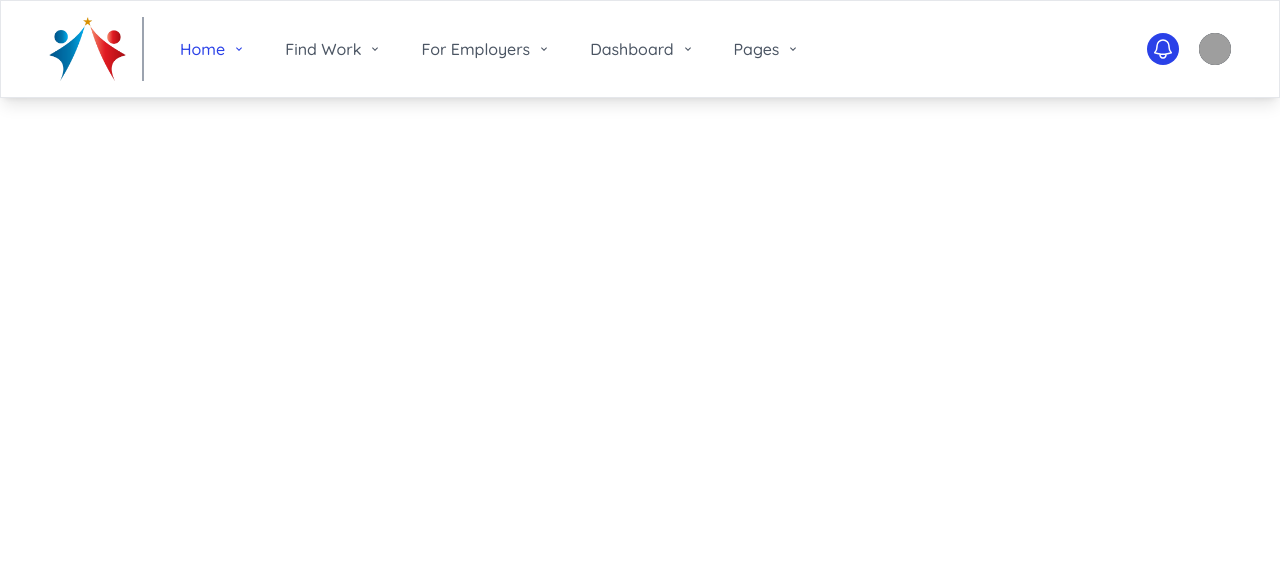
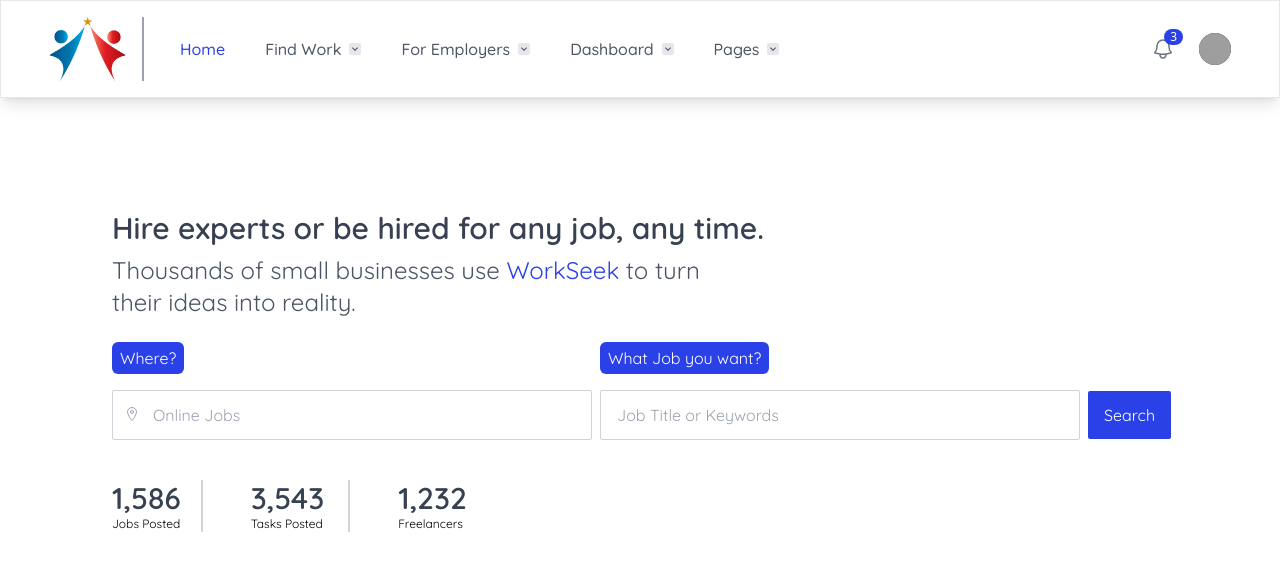
Before and after one commit to hubertproject/HuntNexus, a React (Vite) app: page / in a window 1280 px wide. Shown: the top 570 px of the page. Built offline with nearby package versions, Linux system fonts and the light colour scheme; grey boxes are pictures that could not be loaded.

Commit message:
Landing Page

```diff
--- a/src/App.jsx
+++ b/src/App.jsx
@@ -1,9 +1,11 @@
 import NavBar from "./pages/navigation/NavBar"
+import Home from './pages/home/Main'
 
 const Test = () => {
   return (
     <div>
       <NavBar />
+      <Home />
     </div>
   )
 }
--- /dev/null
+++ b/src/pages/home/Main.jsx
@@ -0,0 +1,69 @@
+import { IoLocationOutline } from "react-icons/io5";
+
+
+const Main = () => {
+    return (
+        <div className="p-4">
+            <div className="md:mt-[6rem] mt-12 md:pl-24 md:p-0 p-2">
+                <h2 className="font-quicksand font-semibold md:text-3xl text-3xl text-gray-700">
+                    Hire experts or be hired for any job, any time.
+                </h2>
+                <p className="font-quicksand md:text-2xl text-md md:mt-2 mt-4 md:max-w-[600px] max-w-[500px] text-gray-600">
+                    Thousands of small businesses use <span className="text-primary">WorkSeek</span> to turn their ideas into reality.
+                </p>
+
+                <div className="mt-12 md:flex items-center gap-2">
+                    <div className="relative ">
+                        <div>
+                            <label htmlFor="location" className="absolute top-[-1.5rem] font-quicksand text-white pt-1 pb-1 pl-2 pr-2 rounded-md bg-primary">
+                                Where?
+                            </label>
+                        </div>
+                        <div className="md:mt-6">
+                            <IoLocationOutline className="absolute left-3 md:mt-6 mt-10 transform -translate-y-1/2 text-gray-400" />
+                            <input
+                                type="text"
+                                id="location"
+                                className="border border-gray-300 px-4 py-3 pl-10 md:mt-0 mt-4  rounded-sm md:w-[30rem] w-[23rem] focus:outline-none font-quicksand"
+                                placeholder="Online Jobs"
+                            />
+                        </div>
+
+                    </div>
+                    <div className="relative md:mt-0 mt-12">
+                        <label htmlFor="location" className="absolute  top-[-1.5rem] font-quicksand text-white pt-1 pb-1 pl-2 pr-2 rounded-md bg-primary">
+                            What Job you want?
+                        </label>
+                        <input
+                            type="text"
+                            id="location"
+                            className="border border-gray-300 px-4 py-3 pl-4 md:mt-6 mt-4 rounded-sm md:w-[30rem] w-[23rem] focus:outline-none font-quicksand"
+                            placeholder="Job Title or Keywords"
+                        />
+                    </div>
+                    <button className="bg-primary text-white px-4 py-3 md:mt-6 mt-2 rounded-sm font-quicksand">Search</button>
+                </div>
+
+                <div className="md:mt-10 mt-8 flex items-center gap-12 md:p-0 p-2">
+                    <div className="border-r-2 border-gray-300 pr-5">
+                        <h2 className="font-quicksand text-3xl font-semibold text-gray-700">1,586</h2>
+                        <p className="font-quicksand md:text-md text-xs">Jobs Posted</p>
+                    </div>
+                    <div className="border-r-2 border-gray-300 pr-6">
+                        <h2 className="font-quicksand text-3xl font-semibold text-gray-700">3,543</h2>
+                        <p className="font-quicksand md:text-md text-xs">Tasks Posted</p>
+
+                    </div>
+                    <div>
+                        <h2 className="font-quicksand text-3xl font-semibold text-gray-700">1,232</h2>
+                        <p className="font-quicksand md:text-md text-xs">Freelancers</p>
+
+                    </div>
+
+                </div>
+            </div>
+
+        </div>
+    )
+}
+export default Main;
--- a/src/pages/navigation/NavBar.jsx
+++ b/src/pages/navigation/NavBar.jsx
@@ -3,9 +3,11 @@ import { Disclosure, Menu, Transition } from '@headlessui/react'
 import { Bars3Icon, BellIcon, XMarkIcon } from '@heroicons/react/24/outline'
 // import { MdOutlineMail } from "react-icons/md";
 import { MdKeyboardArrowDown } from "react-icons/md";
-import { IoIosArrowForward } from "react-icons/io";
+// import { IoIosArrowForward } from "react-icons/io";
 import Logo from '../../assets/logo.png'
 import { useState } from 'react';
+import { AiOutlinePlus } from "react-icons/ai";
+import { HiMiniMinus } from "react-icons/hi2";
 
 const navigation = [
     {
@@ -117,11 +119,13 @@ const NavBar = () => {
                                                     aria-current={item.current ? 'page' : undefined}
                                                 >
                                                     {item.name}
-                                                    <span>
-                                                        <MdKeyboardArrowDown className="h-3 w-3" />
+                                                    {item.children.length > 0 && (
+                                                        <span className=''>
+                                                            <MdKeyboardArrowDown className="h-3 w-3 bg-gray-200 rounded-sm" />
                                                         </span>
+                                                    )}
                                                 </a>
-                                                {activeItem === index && (
+                                                {activeItem === index && item.children.length > 0 && (
                                                     <div className="absolute mt-2 space-y-2 bg-white shadow-lg rounded-md py-2 p-3 w-48">
                                                         {item.children.map((child) => (
                                                             <a
@@ -142,17 +146,19 @@ const NavBar = () => {
                             <div className="absolute inset-y-0 right-0 gap-2 flex items-center pr-2 sm:static sm:inset-auto sm:ml-6 sm:pr-0">
                                 <button
                                     type="button"
-                                    className="relative rounded-full bg-primary p-1 text-white hover:text-white focus:outline-none focus:ring-2 focus:ring-white focus:ring-offset-2 focus:ring-offset-primary"
+                                    className="relative rounded-full p-1 text-gray-500 focus:outline-none focus:ring-2 focus:ring-white focus:ring-offset-2 focus:ring-offset-primary hidden sm:block"
                                 >
-                                    <span className="absolute -inset-1.5" />
-                                    <span className="sr-only">View notifications</span>
-                                    <BellIcon className="h-6 w-6 " aria-hidden="true" />
+                                    <span className="absolute top-0 right-0 -mt-1 -mr-1 rounded-full bg-primary text-white text-xs px-1.5">
+                                        3
+                                    </span>
+                                    {/* <span className="sr-only">View notifications</span> */}
+                                    <BellIcon className="h-6 w-6" aria-hidden="true" />
                                 </button>
 
                                 {/* Profile dropdown */}
                                 <Menu as="div" className="relative ml-3">
                                     <div>
-                                        <Menu.Button className="relative flex rounded-full bg-gray-800 text-sm focus:outline-none focus:ring-2 focus:ring-white focus:ring-offset-2 focus:ring-offset-primary">
+                                        <Menu.Button className="relative flex rounded-full bg-gray-800 text-sm focus:outline-none focus:ring-2 focus:ring-white focus:ring-offset-2 focus:ring-offset-bg-gray-200">
                                             <span className="absolute -inset-1.5" />
                                             <span className="sr-only">Open user menu</span>
                                             <img
@@ -221,22 +227,43 @@ const NavBar = () => {
                     <Disclosure.Panel className="sm:hidden">
                         <div className="space-y-1 px-2 pb-3 pt-2">
                             {navigation.map((item) => (
+                                <Disclosure key={item.name}>
+                                    {({ open }) => (
+                                        <>
                                             <Disclosure.Button
-                                    key={item.name}
                                                 as="a"
                                                 href={item.href}
                                                 className={classNames(
                                                     item.current ? 'text-primary' : 'text-gray-600 hover:text-primary',
-                                        'block rounded-md px-3 py-2 text-base font-medium font-quicksand gap-2 flex items-center'
+                                                    'block rounded-md px-3 py-2 text-base font-medium font-quicksand gap-2 flex items-center justify-between'
                                                 )}
                                                 aria-current={item.current ? 'page' : undefined}
                                             >
-                                    {item.name}
-
-                                    <span>
-                                        <IoIosArrowForward className="h-3 w-3" />
+                                                <span>{item.name}</span>
+                                                {item.children.length > 0 && (
+                                                    <span className="">
+                                                        {open ? (
+                                                            <HiMiniMinus className="h-3 w-3" />
+                                                        ) : (
+                                                            <AiOutlinePlus className="h-3 w-3" />
+                                                        )}
                                                     </span>
+                                                )}
                                             </Disclosure.Button>
+                                            <Disclosure.Panel>
+                                                <ul className='pl-4'>
+                                                    {item.children.map((child) => (
+                                                        <li key={child.name} className='mt-1'>
+                                                            <a href={child.href} className='font-quicksand text-xs'>
+                                                                {child.name}
+                                                            </a>
+                                                        </li>
+                                                    ))}
+                                                </ul>
+                                            </Disclosure.Panel>
+                                        </>
+                                    )}
+                                </Disclosure>
                             ))}
                         </div>
                     </Disclosure.Panel>
```
Lines whose indentation alone changed are shown as unchanged.
